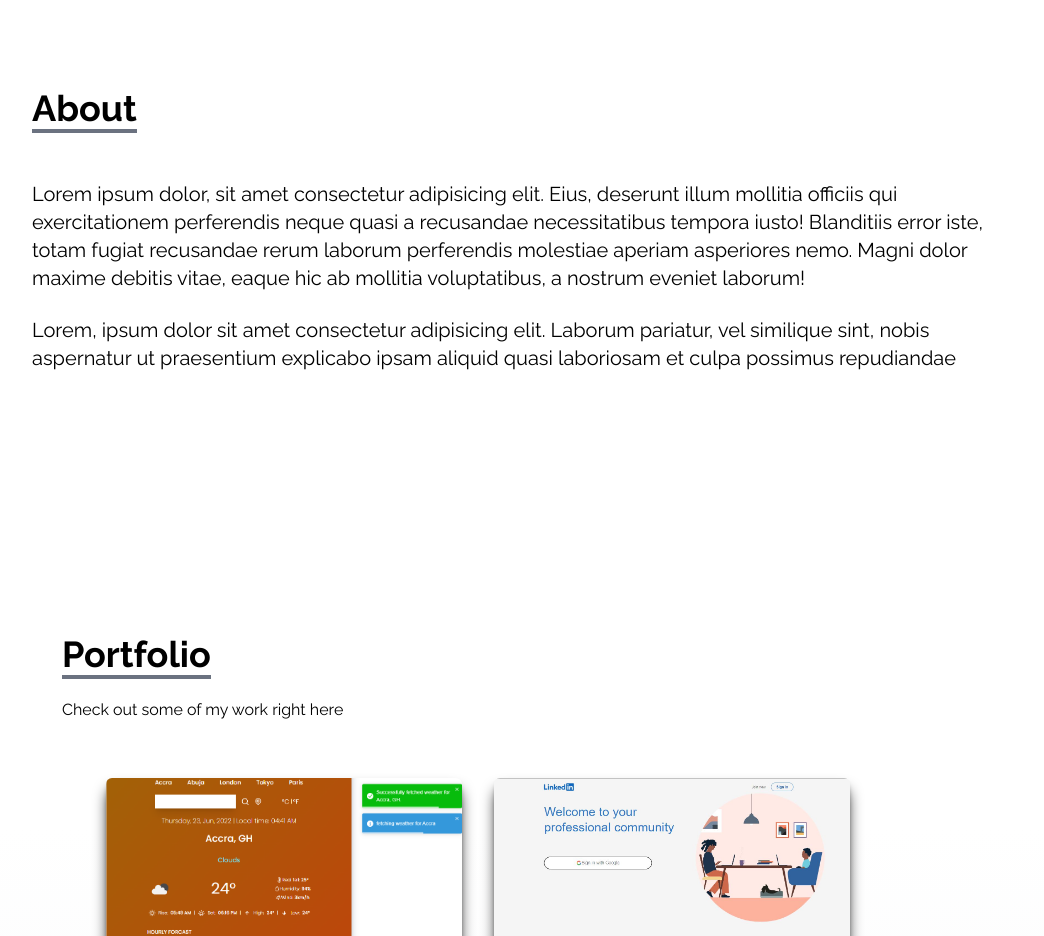
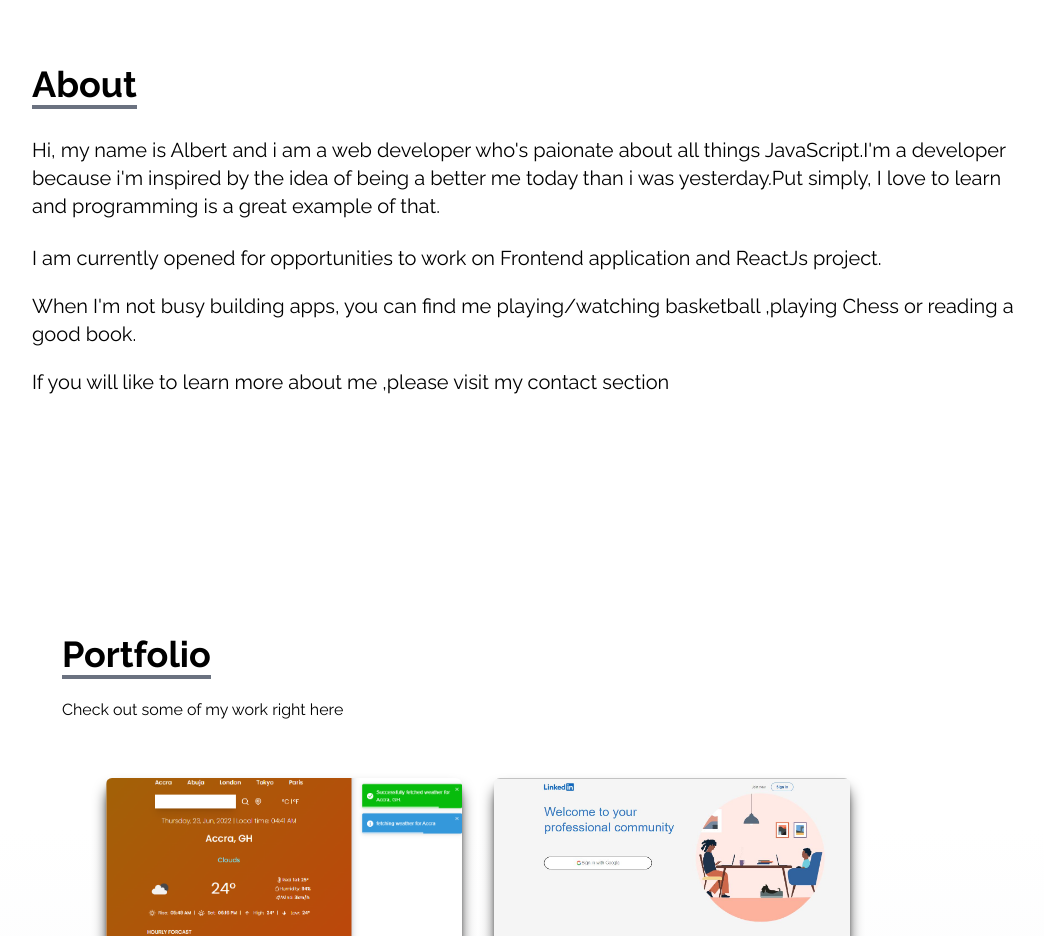
Before and after one commit to alb1nut/portfolio, a React (Create React App) app: page / in a window 1280 px wide. Shown: the part 980-1916 px from the top of the page, without its empty margins (162-1206 px from the left). Built offline with nearby package versions, Linux system fonts and the light colour scheme.

Commit message:
finished drafting infomation in about me page

```diff
--- a/src/components/About.jsx
+++ b/src/components/About.jsx
@@ -1,4 +1,4 @@
-import React from 'react'
+import React from "react";
 
 const About = () => {
   return (
@@ -13,28 +13,30 @@ const About = () => {
           </p>
         </div>
 
-        <p className="text-xl  mt-10">
-          Lorem ipsum dolor, sit amet consectetur adipisicing elit. Eius,
-          deserunt illum mollitia officiis qui exercitationem perferendis neque
-          quasi a recusandae necessitatibus tempora iusto! Blanditiis error
-          iste, totam fugiat recusandae rerum laborum perferendis molestiae
-          aperiam asperiores nemo. Magni dolor maxime debitis vitae, eaque hic
-          ab mollitia voluptatibus, a nostrum eveniet laborum!
+        <p className="text-xl  mt-5">
+          Hi, my name is Albert and i am a web developer who's paionate about all
+          things JavaScript.I'm a developer because i'm inspired by the idea of
+          being a better me today than i was yesterday.Put simply, I love to
+          learn and programming is a great example of that.
         </p>
 
         <br />
 
+        <p className="text-xl mb-5">
+          I am currently opened for  opportunities to work on Frontend
+          application and ReactJs project.
+        </p>
+        <p className="text-xl mb-5">
+          When I'm not busy building apps, you can find me playing/watching
+          basketball ,playing Chess or reading a good book.
+        </p>
         <p className="text-xl mb-20">
-          Lorem, ipsum dolor sit amet consectetur adipisicing elit. Laborum
-          pariatur, vel similique sint, nobis aspernatur ut praesentium
-          explicabo ipsam aliquid quasi laboriosam et culpa possimus repudiandae
-          {/* quisquam ullam maiores ab unde. Fugiat odio mollitia nemo alias.
-          Commodi facilis atque nulla vero voluptatem explicabo. Quibusdam,
-          magni quo! Eum cupiditate debitis labore. */}
+          If you will like to learn more about me ,please visit my contact
+          section
         </p>
       </div>
     </div>
-  )
-}
+  );
+};
 
-export default About
+export default About;
```
